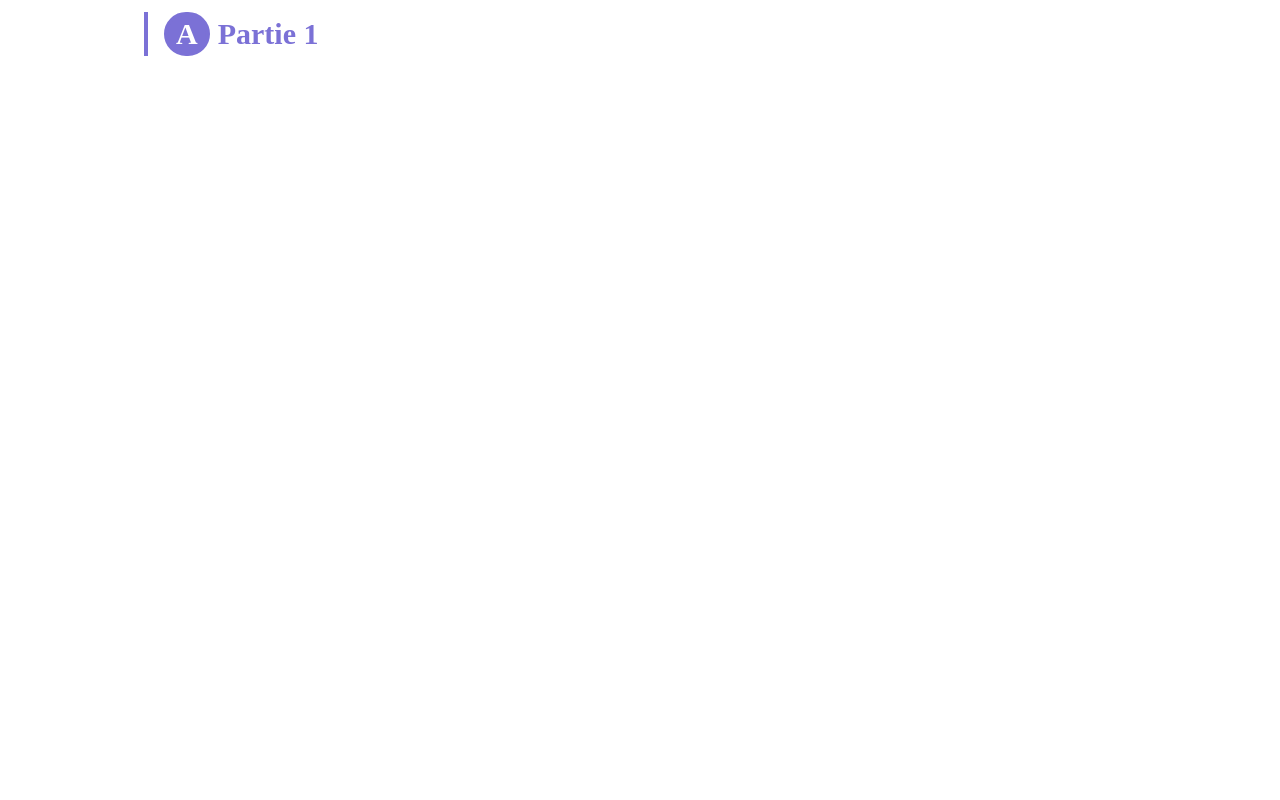
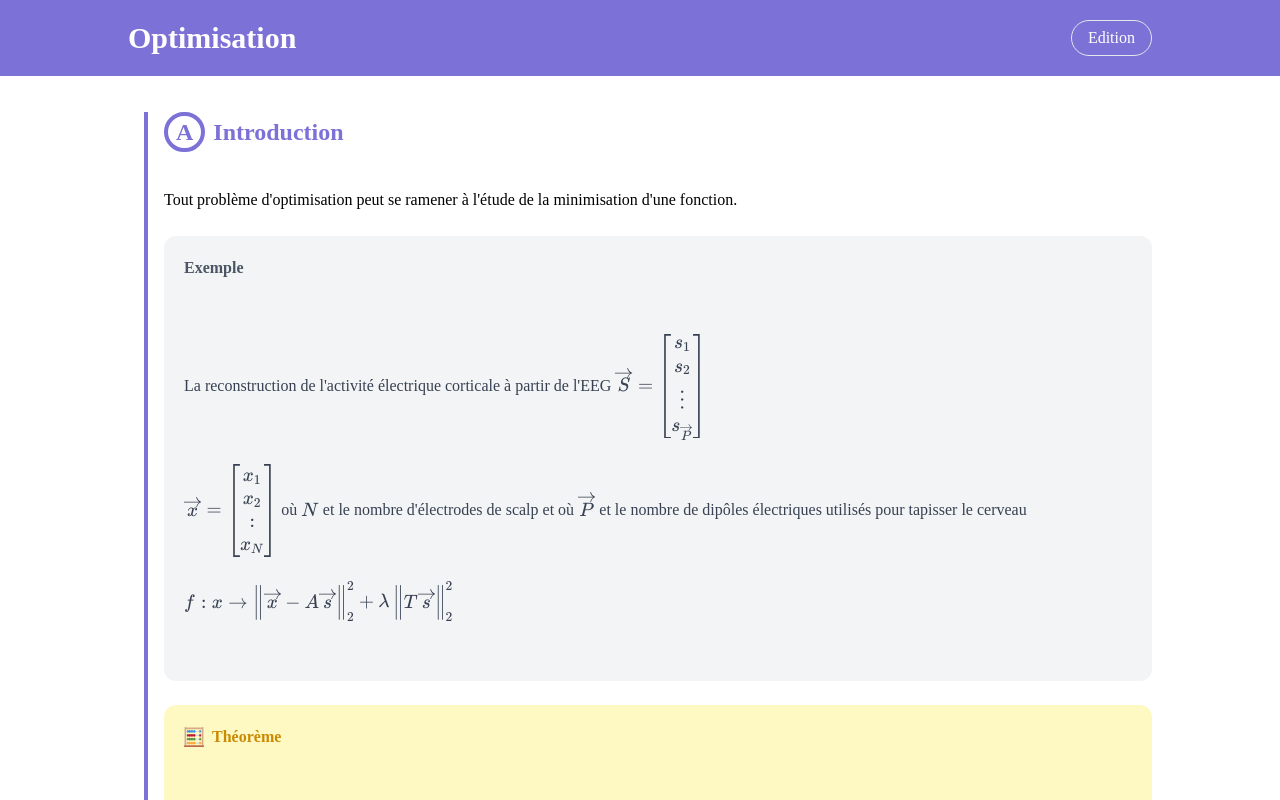
Before and after one commit to schoolioo/client-web, a Next.js app: page /editor in a window 1280 px wide. Shown: the top 800 px of the page. Built offline with nearby package versions, Linux system fonts and the light colour scheme; a web font is replaced by a local one.

Commit message:
chore: exemple editor page

```diff
--- a/pages/editor.tsx
+++ b/pages/editor.tsx
@@ -4,24 +4,110 @@ import { BlockComponent } from "../components/BlockComponent";
 import { Block } from "../url-generated-api";
 
 const Editor: NextPage = () => {
-  const [block, setBlock] = useState<Block>({
-    title: "Partie 1",
-    blocks: [],
+  const [blocks, setBlocks] = useState<Block[]>([
+    {
+      title: "Introduction",
       id: "3f8cfeba-4858-4113-8613-cfd0bdb3b1f8",
       __typename: "SectionBlock",
-  });
+      blocks: [
+        {
+          __typename: "TextBlock",
+          id: "494f44cf-f9ea-4d0b-b03c-0a65c33a23a8",
+          content:
+            "Tout problème d'optimisation peut se ramener à l'étude de la minimisation d'une fonction.",
+          blocks: [],
+        },
+        {
+          id: "759f95de-82b1-441c-8e2e-f831ba7d2148",
+          blocks: [
+            {
+              __typename: "TextBlock",
+              id: "d1c6e1a4-fc86-4bae-ba00-b94839ea5ef0",
+              content:
+                "La reconstruction de l'activité électrique corticale à partir de l'EEG $$\\overrightarrow {S}=\\begin{bmatrix} s_{1} \\\\ s_{2} \\\\ \\vdots  \\\\ s_{\\overrightarrow{P}} \\end{bmatrix}$$",
+              blocks: [],
+            },
+            {
+              __typename: "TextBlock",
+              id: "ce4c5e85-72c9-4262-a1eb-e1303d885563",
+              content:
+                "$$\\overrightarrow{x}=\\begin{bmatrix} x_{1} \\\\ x_{2} \\\\ : \\\\ x_{N} \\end{bmatrix}$$ où $$N$$ et le nombre d'électrodes de scalp et où $$\\overrightarrow {P}$$ et le nombre de dipôles électriques utilisés pour tapisser le cerveau",
+              blocks: [],
+            },
+            {
+              __typename: "TextBlock",
+              id: "19da828a-a384-43f7-a12f-cd3d16bda998",
+              content:
+                "$$f:x\\rightarrow \\left\\| \\overrightarrow{x}-A\\overrightarrow{s}\\right\\| _{2}^{2}+\\lambda \\left\\| T\\overrightarrow{s}\\right\\| _{2}^{2}$$",
+              blocks: [],
+            },
+          ],
+          __typename: "ExempleBlock",
+        },
+        {
+          id: "f8f749f5-76ad-4990-8210-a04e95960652",
+          blocks: [
+            {
+              __typename: "TextBlock",
+              id: "5033323b-aa27-4656-b909-042ba7fb949f",
+              content:
+                "**Équation de Maxell** : équation de la physique qui traduisent le phénomène de propagation d'un champ électromagnétique dans un milieu.",
+              blocks: [],
+            },
+          ],
+          __typename: "TheoremBlock",
+        },
+        {
+          id: "af76e573-3f38-4383-aac6-7bcf0fbe20c7",
+          blocks: [
+            {
+              __typename: "TextBlock",
+              id: "7318be10-5d74-4118-9aff-b2d6b8d21171",
+              content:
+                "**Théorème de coercivité** : si $$f$$ est une fonction de $$\\mathbb{R}^{\\overrightarrow{P}}$$ dans $$\\mathbb{R}$$ continue et verifiant :",
+              blocks: [],
+            },
+            {
+              __typename: "TextBlock",
+              id: "70e351d1-26b7-4d70-85c6-0265c5d442b9",
+              content:
+                "$$\\lim _{||\\overrightarrow{s}||\\rightarrow +\\infty }f\\left( \\overrightarrow{s}\\right) =+\\infty $$ (coercie) alors il existe $$\\overrightarrow{s}^{\\star}$$ qui atteint le minimum : $$\\overrightarrow{s}^{\\star} \\in \\argmin_{\\overrightarrow{s} \\in \\mathbb{R}^{\\overrightarrow{P}}} f\\left( \\overrightarrow{s} \\right) $$",
+              blocks: [],
+            },
+          ],
+          __typename: "TheoremBlock",
+        },
+      ],
+    },
+  ]);
 
   return (
+    <>
+      <nav className="bg-primary p-5 text-white">
+        <div className="max-w-5xl m-auto flex justify-between">
+          <h1 className="font-bold text-3xl">Optimisation</h1>
+          <button className="border rounded-full px-4">Edition</button>
+        </div>
+      </nav>
       <div className="max-w-5xl m-auto">
         <BlockComponent
+          editable={true}
           onChange={(block) => {
-          console.log(block);
-          setBlock(block);
+            setBlocks("blocks" in block ? block.blocks : []);
           }}
           level={1}
-        block={block}
+          block={{ blocks: blocks, id: "" }}
         />
+        <button
+          className="bg-primary w-full p-4 text-white font-bold rounded-full"
+          onClick={() => {
+            console.log(JSON.stringify(blocks));
+          }}
+        >
+          Save
+        </button>
       </div>
+    </>
   );
 };
 
```
Lines whose indentation alone changed are shown as unchanged.
